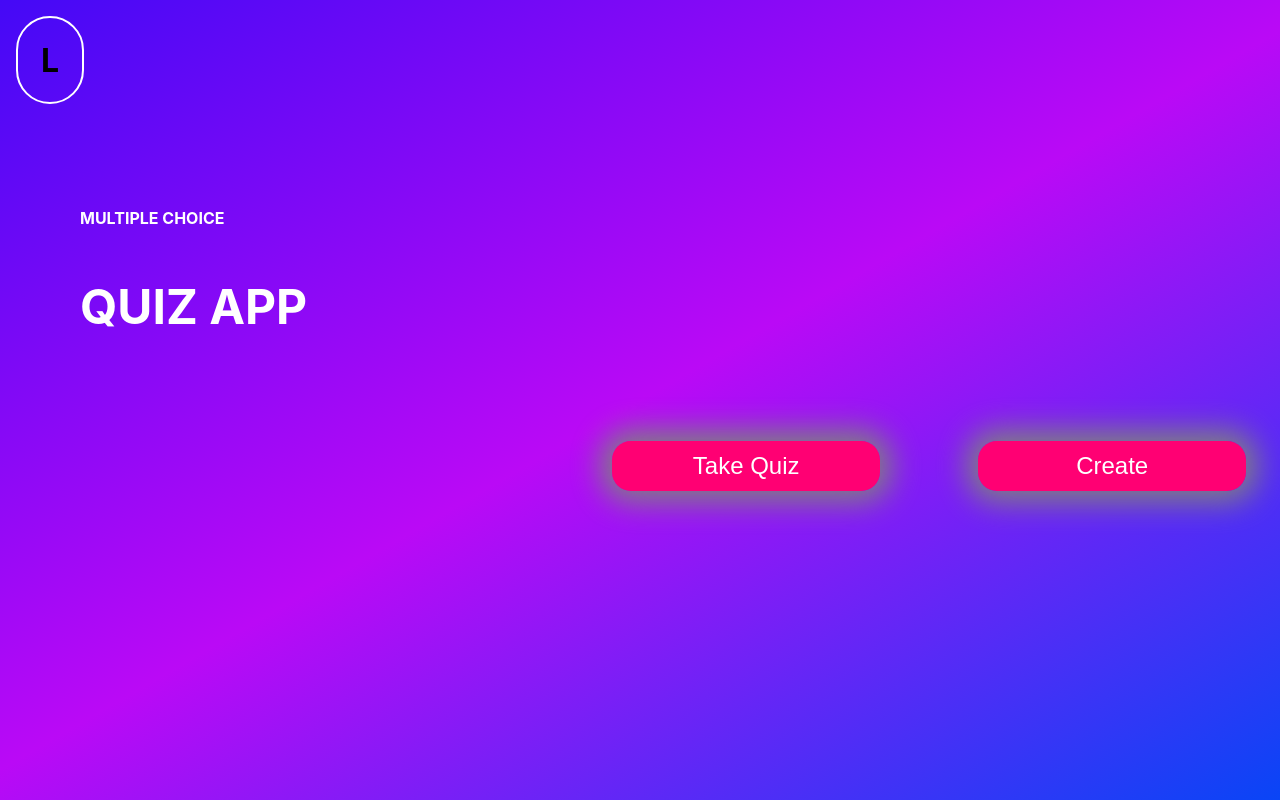
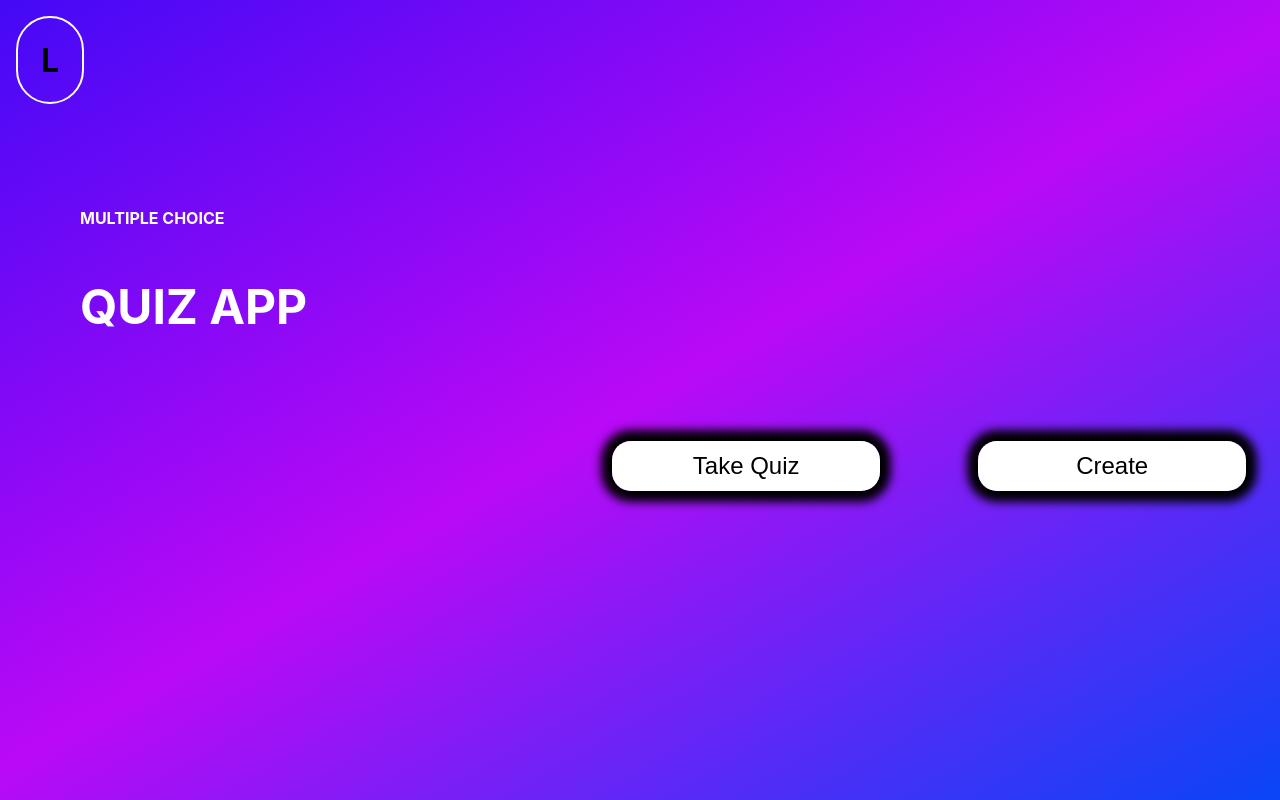
Before and after one commit to shizzzler/quiz.github.io, a React (Create React App) app: page /#/ in a window 1280 px wide. Built offline with nearby package versions, Linux system fonts and the light colour scheme.

Commit message:
more design adjustments

```diff
--- a/src/index.css
+++ b/src/index.css
@@ -95,9 +95,9 @@ a{
 }
 
 .first-page-btn button {
-  color: white;
+  color: black;
   font-size: 1.5em;
-  background-color: var(--complimentary-color1);
+  background-color: white;
   margin: 0 3rem;
   height: 6vh;
   width: 20vw;
@@ -105,7 +105,7 @@ a{
   border: 1px solid transparent;
   border-radius: 20px;
   transition: /*add something here*/ 300ms;
-  box-shadow: 0px 0px 30px 10px gray ;
+  box-shadow: 0px 0px 10px 10px black ;
   cursor: pointer;
 }
 
```
